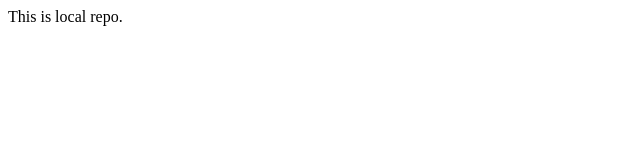
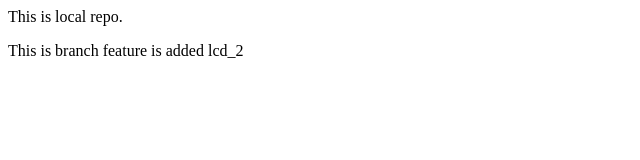
Before and after one commit to sohamtec360/Local_test, a plain HTML site: page Index.html in a window 1280 px wide. Shown: the whole page, without its empty margins (0-640 px from the left). Drawn offline with Linux system fonts and the light colour scheme.

Commit message:
lcd_1 commit

```diff
--- a/Index.html
+++ b/Index.html
@@ -1,3 +1,7 @@
 <p>
     This is local repo.
 </p>
+
+<P>
+    This is branch feature is added lcd_2
+</P>
```
